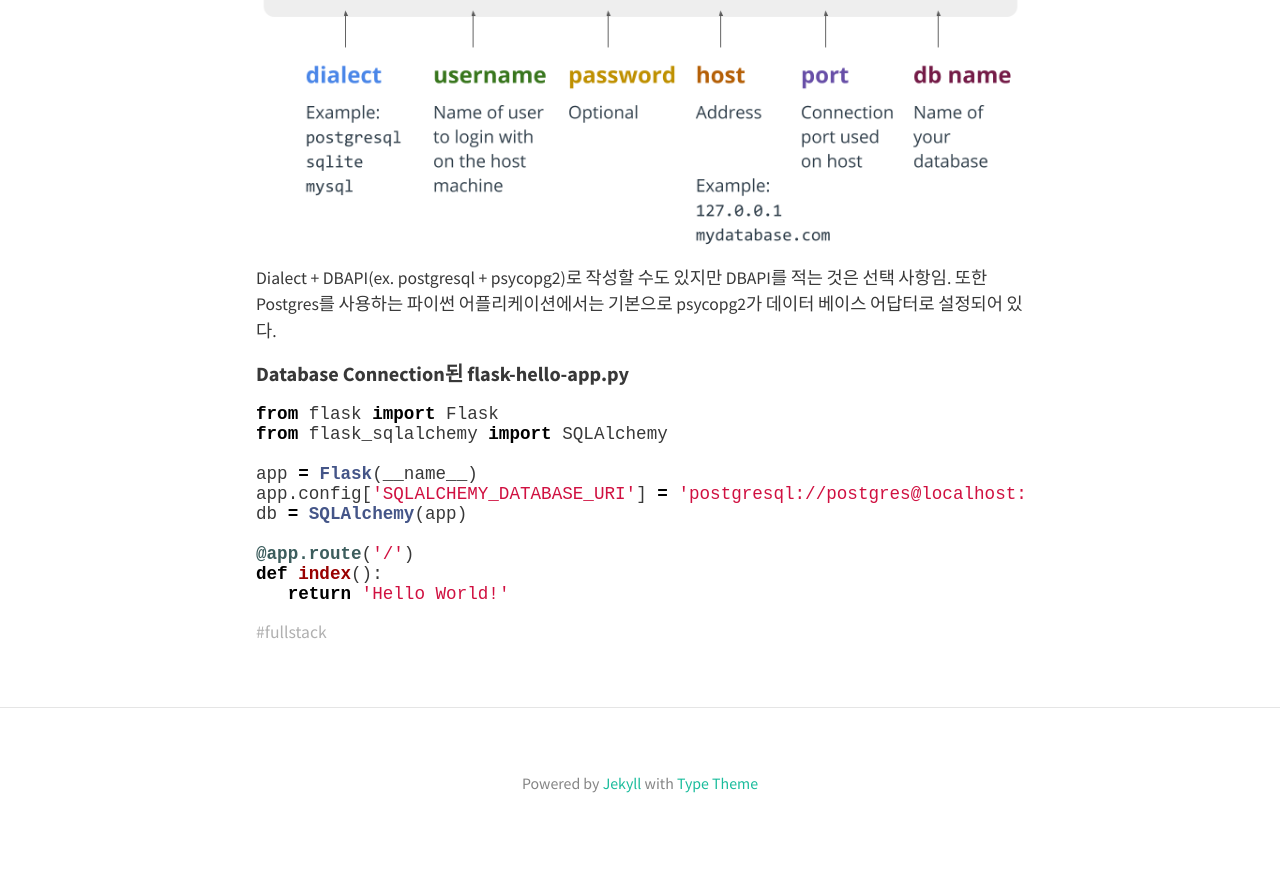
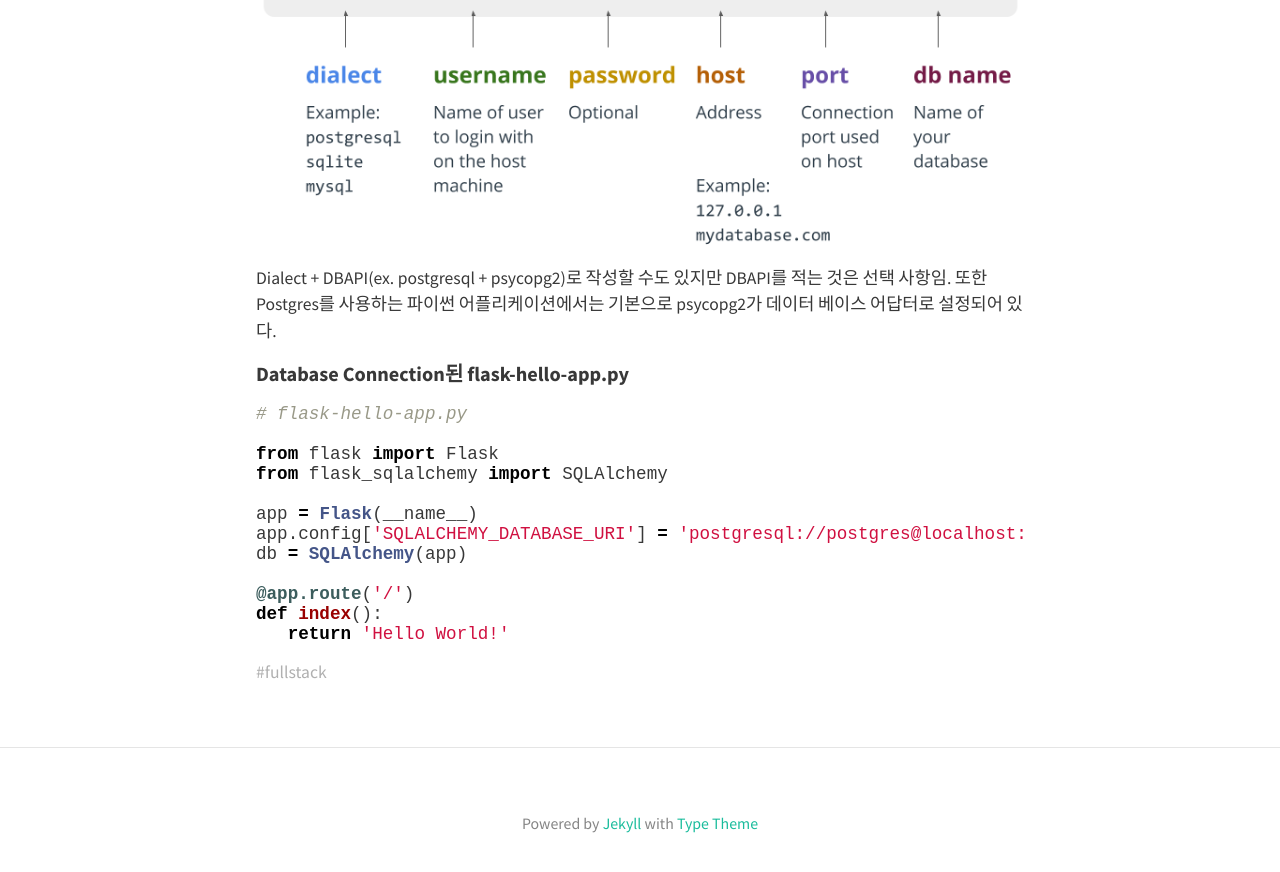
Before and after one commit to HyunlangBan/hyunlangban.github.io, a Jekyll site: the page built from _posts/2020-01-29-fullstack-06.md, in a window 1280 px wide and 900 px high, scrolled down 2145 px. Shown: the top 872 px of the window. Built offline with Jekyll 4.4.1, drawn with Linux system fonts in a browser that asks for light colours; nearby versions of some CDN libraries.

Commit message:
Update 2020-01-29-fullstack-06.md

````diff
--- a/_posts/2020-01-29-fullstack-06.md
+++ b/_posts/2020-01-29-fullstack-06.md
@@ -70,6 +70,8 @@ Dialect + DBAPI(ex. postgresql + psycopg2)로 작성할 수도 있지만 DBAPI
 
 #### Database Connection된 flask-hello-app.py
 ```python
+# flask-hello-app.py
+
 from flask import Flask
 from flask_sqlalchemy import SQLAlchemy
 
````
